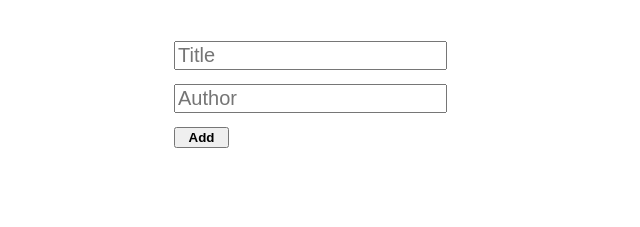
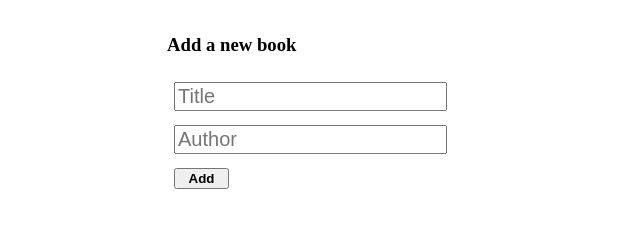
Before and after one commit to limavfabio/fabio-kumilachew-awesome-books, a website: page index.html in a window 1280 px wide. Shown: the part 95-322 px from the top of the page, without its empty margins (157-797 px from the left). Drawn offline with Linux system fonts and the light colour scheme.

Commit message:
update awesome books page

```diff
--- a/index.html
+++ b/index.html
@@ -13,6 +13,9 @@
       <div id="books-container">
         <!-- Book Cards are generated by Javascript here -->
       </div>
+
+      <div class="add-books">
+        <h3>Add a new book</h3>
         <input
           type="text"
           id="title-input"
@@ -28,6 +31,7 @@
         />
         <br />
         <button id="add-btn" class="add-btn">Add</button>
+      </div>
     </section>
     <script src="./script/script.js"></script>
   </body>
```
Lines whose indentation alone changed are shown as unchanged.
